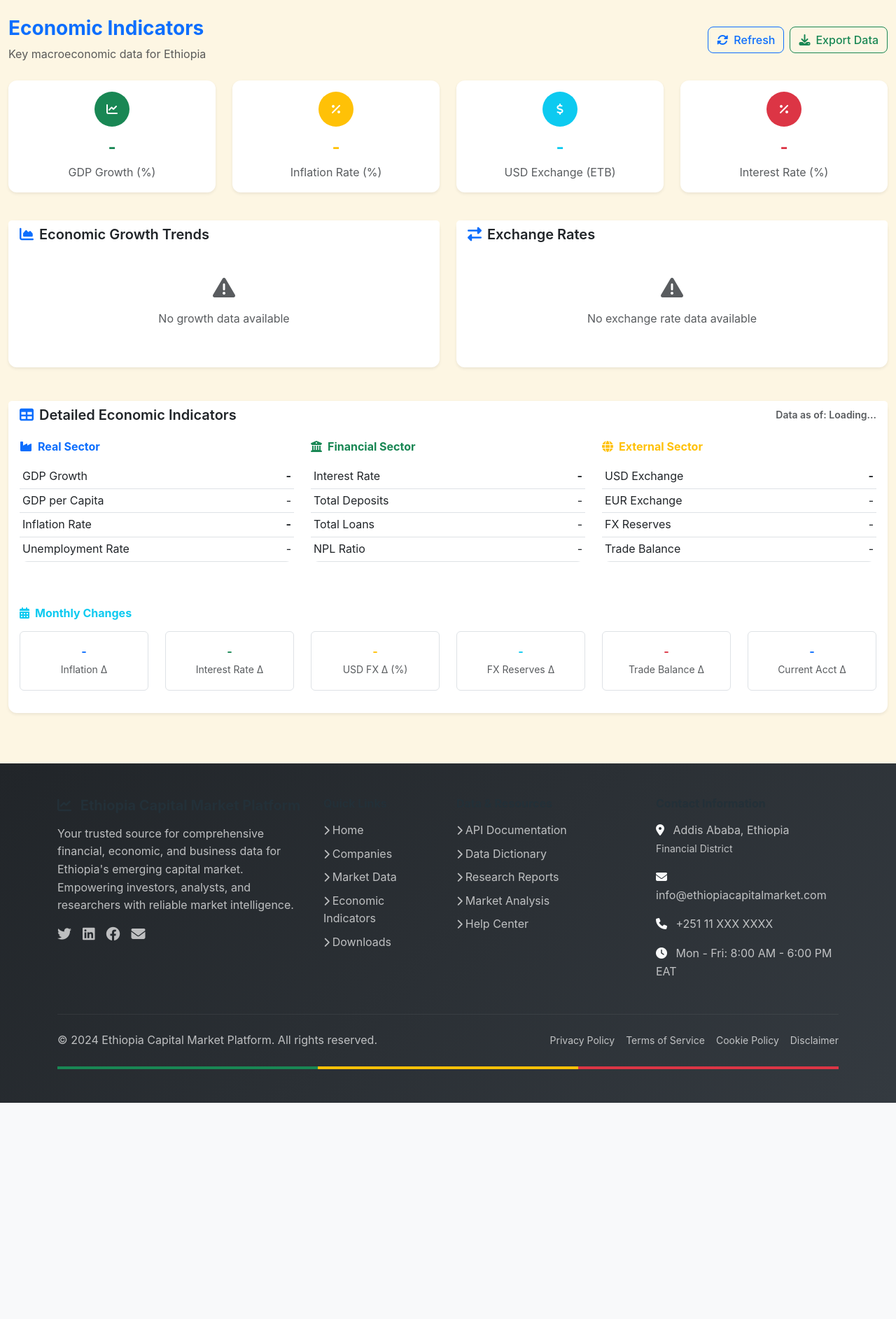
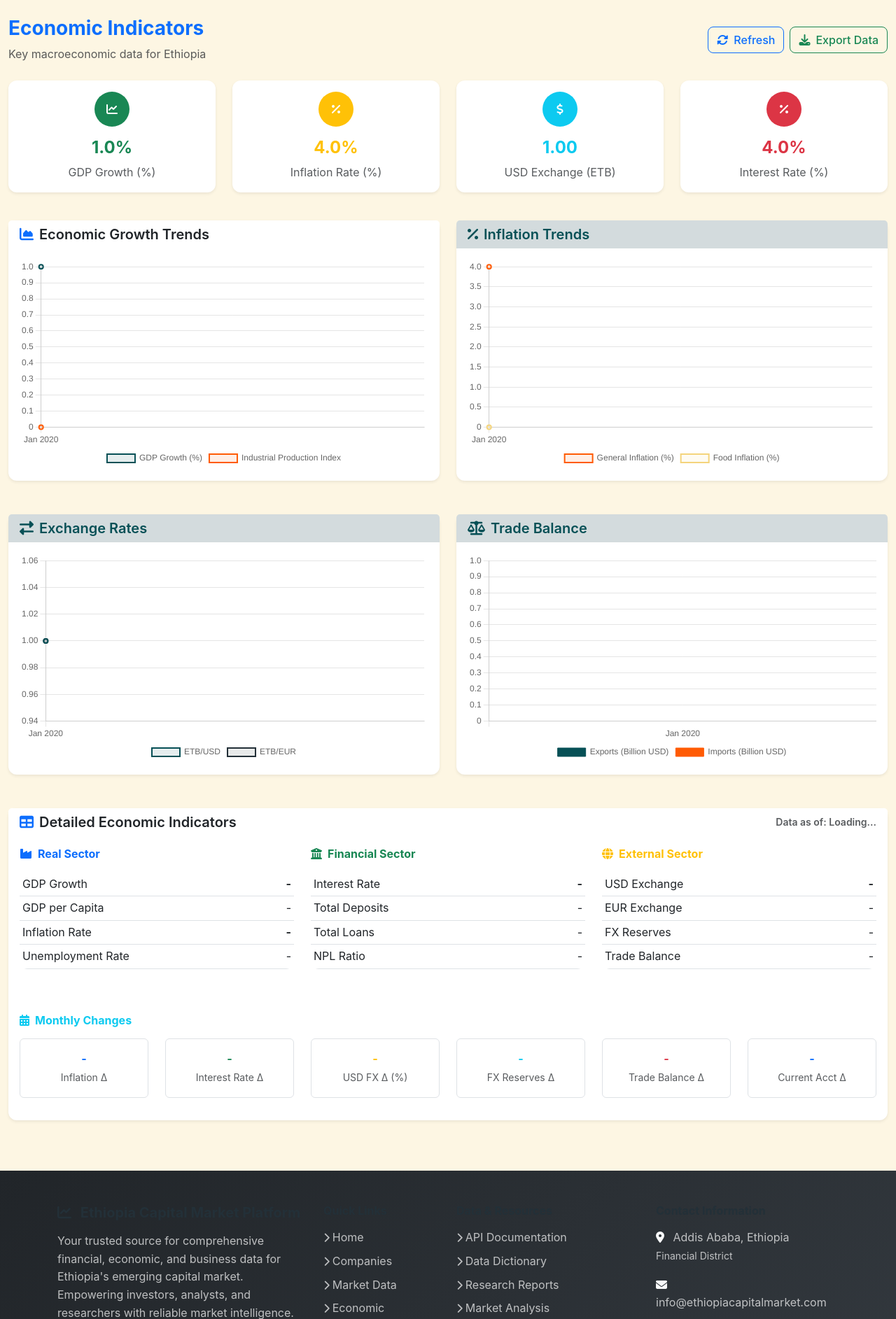
Before and after one commit to abela-21/ethiopia-financial-data, a Flask app: page /macro in a window 1280 px wide. Shown: the part 125-2010 px from the top of the page at 70% size. Before the commit the page ends 1701 px from the top, so only its background shows below. Run offline with Flask 3, Linux system fonts and the light colour scheme; tables that the repository leaves empty hold one stand-in row (values such as "Sample post"); some libraries are stand-ins or nearby versions.

Commit message:
Show economic trends with interactive charts to improve data visualization
Adds inflation and trade balance charts and fixes macro data loading issues using new /macro endpoint.

Replit-Commit-Author: Agent
Replit-Commit-Session-Id: d90c0c0e-a632-408f-8798-0d23c952e810
Replit-Commit-Screenshot-Url: https://storage.googleapis.com/screenshot-production-us-central1/2f368adc-7e52-4124-b315-06ff67783e08/a1c7096b-d516-43f5-8f41-0906d926c8b9.jpg

```diff
--- a/api/macro_routes.py
+++ b/api/macro_routes.py
@@ -98,6 +98,7 @@ def get_latest_indicators():
             return jsonify({"message": "No macro indicators data available"}), 200
 
         response = {
+            "indicators": serialize_macro(latest),
             "latest_indicators": serialize_macro(latest),
             "as_of": latest.date.strftime("%Y-%m-%d")
         }
@@ -110,3 +111,27 @@ def get_latest_indicators():
     except Exception as e:
         logger.error(f"Unexpected error in get_latest_indicators: {str(e)}")
         return jsonify({"error": "Internal server error"}), 500
+
+@macro_api.route("/macro", methods=["GET"])
+@cache.cached(timeout=300)
+@limiter.limit("30/minute")
+def get_macro():
+    """Get macro indicators for charts - simplified endpoint"""
+    try:
+        limit = request.args.get('limit', type=int, default=20)
+
+        macro_indicators = MacroIndicators.query.order_by(desc(MacroIndicators.date)).limit(limit).all()
+
+        if not macro_indicators:
+            return jsonify({"indicators": [], "message": "No macro indicators data available"}), 200
+
+        # Sort by date ascending for charts
+        macro_indicators.reverse()
+
+        return jsonify({
+            "indicators": [serialize_macro(m) for m in macro_indicators]
+        }), 200
+
+    except Exception as e:
+        logger.error(f"Unexpected error in get_macro: {str(e)}")
+        return jsonify({"error": "Internal server error"}), 500
--- a/templates/macro.html
+++ b/templates/macro.html
@@ -98,12 +98,41 @@
                     </div>
                 </div>
 
+                <!-- Inflation Chart -->
+                <div class="col-lg-6 mb-4">
+                    <div class="card border-0 shadow-sm">
+                        <div class="card-header bg-light-silver border-0">
+                            <h5 class="card-title mb-0 text-midnight-green">
+                                <i class="fas fa-percentage me-2"></i>Inflation Trends
+                            </h5>
+                        </div>
+                        <div class="card-body">
+                            <div style="height: 300px;" id="inflationChartContainer">
+                                <canvas id="inflationChart"></canvas>
+                            </div>
+                            <div class="text-center py-4 d-none" id="inflationLoading">
+                                <div class="spinner-border text-primary" role="status">
+                                    <span class="visually-hidden">Loading...</span>
+                                </div>
+                                <p class="text-muted mt-2">Loading inflation data...</p>
+                            </div>
+                            <div class="text-center py-4 d-none" id="inflationError">
+                                <i class="fas fa-exclamation-triangle fa-2x text-muted mb-3"></i>
+                                <p class="text-muted">No inflation data available</p>
+                            </div>
+                        </div>
+                    </div>
+                </div>
+            </div>
+
+            <!-- Additional Charts Row -->
+            <div class="row mb-4">
                 <!-- Exchange Rates Chart -->
                 <div class="col-lg-6 mb-4">
                     <div class="card border-0 shadow-sm">
-                        <div class="card-header bg-white border-0">
-                            <h5 class="card-title mb-0">
-                                <i class="fas fa-exchange-alt text-primary me-2"></i>Exchange Rates
+                        <div class="card-header bg-light-silver border-0">
+                            <h5 class="card-title mb-0 text-midnight-green">
+                                <i class="fas fa-exchange-alt me-2"></i>Exchange Rates
                             </h5>
                         </div>
                         <div class="card-body">
@@ -119,6 +148,32 @@
                             <div class="text-center py-4 d-none" id="exchangeError">
                                 <i class="fas fa-exclamation-triangle fa-2x text-muted mb-3"></i>
                                 <p class="text-muted">No exchange rate data available</p>
+                            </div>
+                        </div>
+                    </div>
+                </div>
+
+                <!-- Trade Balance Chart -->
+                <div class="col-lg-6 mb-4">
+                    <div class="card border-0 shadow-sm">
+                        <div class="card-header bg-light-silver border-0">
+                            <h5 class="card-title mb-0 text-midnight-green">
+                                <i class="fas fa-balance-scale me-2"></i>Trade Balance
+                            </h5>
+                        </div>
+                        <div class="card-body">
+                            <div style="height: 300px;" id="tradeChartContainer">
+                                <canvas id="tradeChart"></canvas>
+                            </div>
+                            <div class="text-center py-4 d-none" id="tradeLoading">
+                                <div class="spinner-border text-primary" role="status">
+                                    <span class="visually-hidden">Loading...</span>
+                                </div>
+                                <p class="text-muted mt-2">Loading trade data...</p>
+                            </div>
+                            <div class="text-center py-4 d-none" id="tradeError">
+                                <i class="fas fa-exclamation-triangle fa-2x text-muted mb-3"></i>
+                                <p class="text-muted">No trade data available</p>
                             </div>
                         </div>
                     </div>
```
Also changed, not shown: api/market_routes.py (+22 -14 lines).
